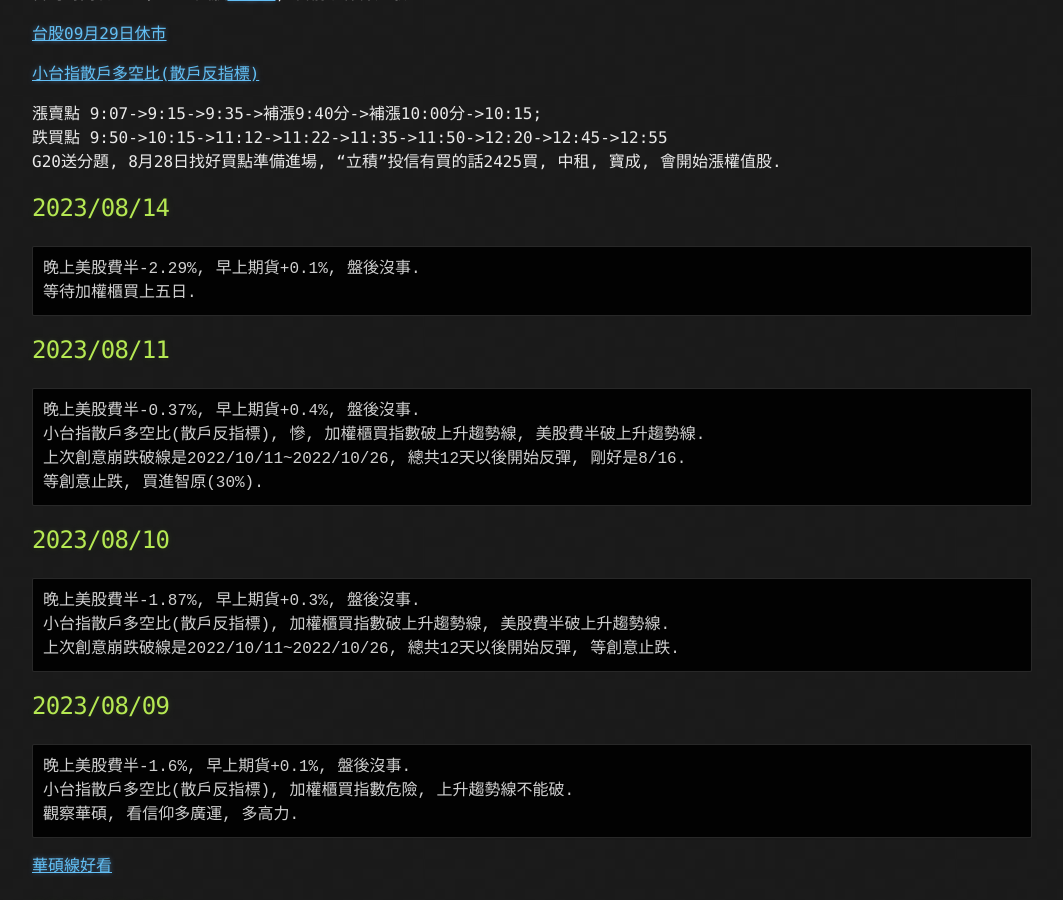
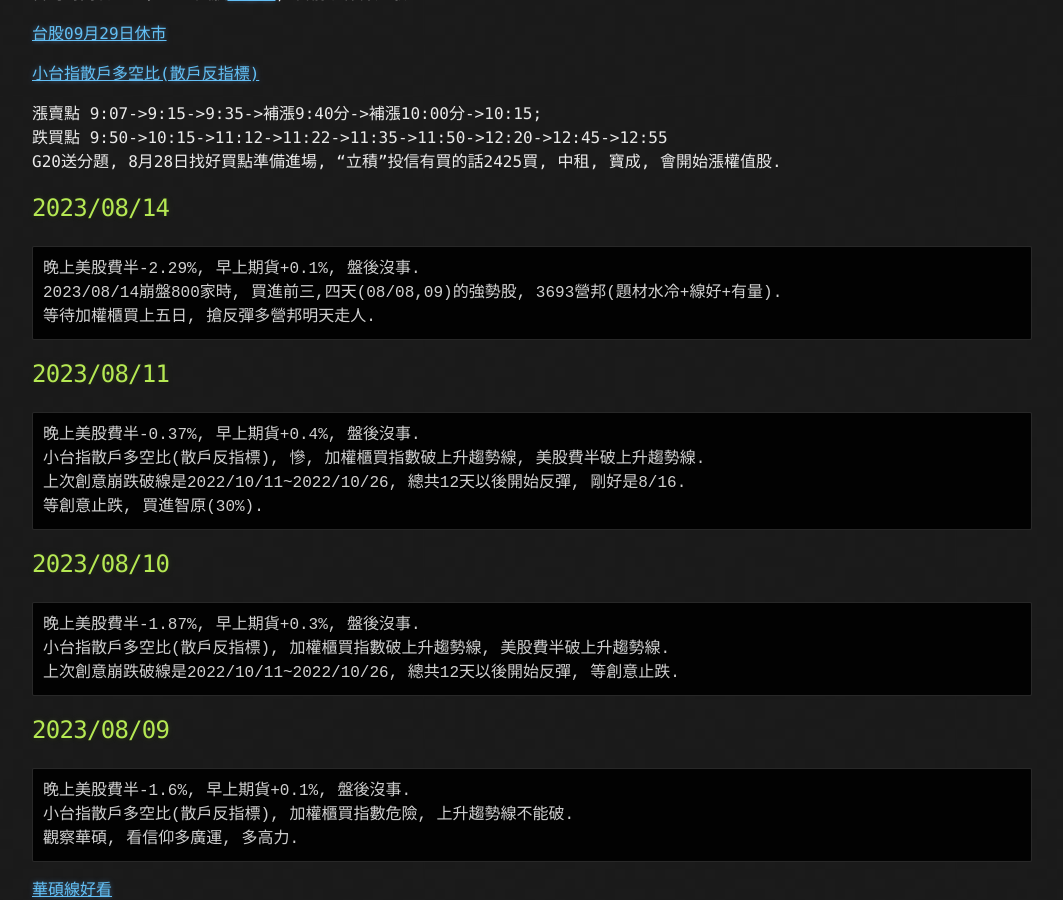
Before and after one commit to lepg5487/Stock_God, a Jekyll site: the page built from index.md, in a window 1280 px wide and 900 px high, scrolled down 436 px. Shown: the whole window, without its empty margins (108-1171 px from the left). Built offline with Jekyll 4.4.1, drawn with Linux system fonts in a browser that asks for light colours; our own code applies the rules of GitHub Pages for plain Markdown files.

Commit message:
Update index.md

````diff
--- a/index.md
+++ b/index.md
@@ -23,7 +23,8 @@
 ## 2023/08/14
 ```
 晚上美股費半-2.29%, 早上期貨+0.1%, 盤後沒事.
-等待加權櫃買上五日.
+2023/08/14崩盤800家時, 買進前三,四天(08/08,09)的強勢股, 3693營邦(題材水冷+線好+有量).
+等待加權櫃買上五日, 搶反彈多營邦明天走人.
 ```
 
 ## 2023/08/11
````
